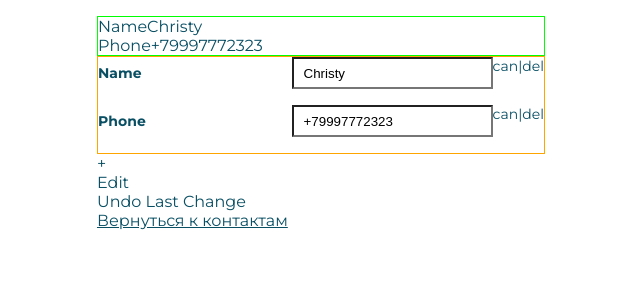
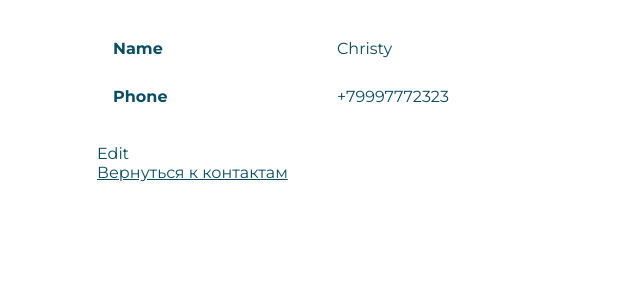
Before and after one commit to 0x9c40/tr-logic-test, a Vue app: page /#/contact/1 in a window 1280 px wide. Shown: the top 300 px of the page, without its empty margins (319-959 px from the left). Built offline with nearby package versions, Linux system fonts and the light colour scheme.

Commit message:
Add initial styling for Contact.

```diff
--- a/src/App.vue
+++ b/src/App.vue
@@ -19,10 +19,10 @@ export default {};
   padding: 0;
   margin: 0;
   box-sizing: border-box;
+  font-family: "Montserrat", sans-serif;
 }
 
 body {
-  font-family: "Montserrat", sans-serif;
   color: #094f64;
 }
 
--- a/src/components/AddContact.vue
+++ b/src/components/AddContact.vue
@@ -1,12 +1,17 @@
 <template>
-  <div class="add-contact">
-    <div class="add-contact__show-modal" @click="showModal">Add Contact</div>
+  <div class="add-contact" @click="showModal">
+    <div class="add-contact__label">Add Contact</div>
+
     <Modal :opened="isModalOpened" @close="closeModal">
-      <form class="add-contact-form">
+      <form class="add-contact-form" @click.stop>
         <FormGroup v-model="name" label="Name" name="contact-name" />
         <FormGroup v-model="phone" label="Number" name="phone-number" />
-        <div class="add-contact__save" @click="save({ name, phone })">Save</div>
-        <div class="add-contact__cancel" @click="closeModal">Cancel</div>
+        <div class="add-contact-buttons">
+          <div class="add-contact__save" @click="save({ name, phone })">
+            Save
+          </div>
+          <div class="add-contact__cancel" @click="closeModal">Cancel</div>
+        </div>
       </form>
     </Modal>
   </div>
@@ -52,5 +57,24 @@ export default {
 };
 </script>
 
-<style>
+<style lang="scss">
+.add-contact {
+  &__label {
+    padding: 8px 24px;
+    cursor: pointer;
+    border-radius: 4px;
+    box-shadow: 0px 2px 4px rgba(0, 0, 0, 0.36);
+    transition: background-color 0.1s;
+
+    &:hover {
+      background-color: #f5f5f5;
+    }
+  }
+}
+
+.add-contact-buttons {
+  display: flex;
+  justify-content: space-around;
+  margin-top: 32px;
+}
 </style>
--- a/src/components/ContactCard.vue
+++ b/src/components/ContactCard.vue
@@ -150,6 +150,7 @@ export default {
     border: 1px solid #444444;
     padding: 4px 16px;
     border-radius: 4px;
+    cursor: pointer;
 
     &:hover {
       background-color: #f5f5f5;
--- a/src/components/ContactEditForm.vue
+++ b/src/components/ContactEditForm.vue
@@ -8,10 +8,13 @@
       :value="field[1]"
       :index="index"
     />
+
+    <AddContactField />
   </form>
 </template>
 
 <script>
+import AddContactField from "../components/AddContactField.vue";
 import ContactEditFormGroup from "./ContactEditFormGroup.vue";
 
 export default {
@@ -19,6 +22,7 @@ export default {
 
   components: {
     ContactEditFormGroup,
+    AddContactField,
   },
 
   props: {
@@ -32,6 +36,6 @@ export default {
 
 <style lang="scss">
 .contact-edit-form {
-  border: 1px solid orange;
+  padding: 16px;
 }
 </style>
--- a/src/components/ContactEditFormGroup.vue
+++ b/src/components/ContactEditFormGroup.vue
@@ -12,11 +12,11 @@
       class="contact-edit-form-group__input"
       @blur="saveChanges"
     />
-
+    <!--
     <div class="cancel" @click="cancelChanges">can</div>
     <span>|</span>
 
-    <div class="delete" @click="openDeletionConfirm">del</div>
+    <div class="delete" @click="openDeletionConfirm">del</div> -->
 
     <Modal :opened="confirmDeletionOpened">
       <div class="confirm-deletion" @click="confirmFieldDeletion">
@@ -103,33 +103,27 @@ export default {
   display: flex;
   margin-bottom: 16px;
   height: 32px;
+  justify-content: space-between;
+  align-items: center;
   // color: $text-color-grey;
-  font-size: 14px;
 
   &__label {
-    width: 200px;
     display: flex;
     align-items: center;
     font-weight: bold;
   }
 
-  &__select {
-    padding: 0 10px;
-    border-radius: 0;
-  }
-
   &__input {
-    border-radius: 0;
-    // border: 1px solid $color-grey;
-    padding: 0 10px;
+    width: 200px;
+    height: 32px;
+    border: none;
+    border-bottom: 1px solid #777777;
+    font-size: 16px;
+    padding: 0px 8px;
     // color: $text-color-grey;
 
-    &--long {
-      width: 400px;
-    }
-
     &:focus {
-      // outline: 1px solid $color-blue;
+      outline: 1px solid green;
     }
   }
 }
--- a/src/components/ContactEditionInterface.vue
+++ b/src/components/ContactEditionInterface.vue
@@ -1,12 +1,11 @@
 <template>
   <div class="contact-edition-interface">
-    <div
-      v-if="isContactEditable"
-      class="contact-edition-interface__save"
-      @click="$emit('save')"
-    >
-      Save
-    </div>
+    <template v-if="isContactEditable">
+      <div class="contact-edition-interface__save" @click="$emit('save')">
+        Save
+      </div>
+      <div @click="undoLastChange">Undo Last Change</div>
+    </template>
 
     <div
       v-else-if="!isContactEditable"
@@ -15,8 +14,6 @@
     >
       Edit
     </div>
-
-    <div @click="undoLastChange">Undo Last Change</div>
   </div>
 </template>
 
@@ -38,5 +35,8 @@ export default {
 };
 </script>
 
-<style>
+<style lang="scss">
+.contact-edition-interface {
+  display: flex;
+}
 </style>
--- a/src/components/ContactField.vue
+++ b/src/components/ContactField.vue
@@ -1,7 +1,7 @@
 <template>
   <div class="contact-field">
-    <div class="contact-field__text">{{ name }}</div>
-    <div class="contact-field__text">{{ value }}</div>
+    <div class="contact-field__label">{{ name }}</div>
+    <div class="contact-field__value">{{ value }}</div>
   </div>
 </template>
 
@@ -31,5 +31,18 @@ export default {
 <style lang="scss">
 .contact-field {
   display: flex;
+  justify-content: space-between;
+  margin-bottom: 16px;
+  height: 32px;
+  align-items: center;
+
+  &__label {
+    font-weight: bold;
+  }
+
+  &__value {
+    width: 200px;
+    padding: 0px 8px;
+  }
 }
 </style>
--- a/src/components/ContactFields.vue
+++ b/src/components/ContactFields.vue
@@ -29,6 +29,6 @@ export default {
 
 <style lang="scss">
 .contact-fields {
-  border: 1px solid lime;
+  padding: 16px;
 }
 </style>
--- a/src/components/FormGroup.vue
+++ b/src/components/FormGroup.vue
@@ -42,27 +42,21 @@ export default {
 <style lang="scss">
 .form-group {
   display: flex;
+  flex-direction: column;
   margin-bottom: 16px;
-  height: 32px;
   // color: $text-color-grey;
   font-size: 14px;
 
   &__label {
-    width: 200px;
-    display: flex;
-    align-items: center;
     font-weight: bold;
-  }
-
-  &__select {
-    padding: 0 10px;
-    border-radius: 0;
+    margin-bottom: 8px;
   }
 
   &__input {
-    border-radius: 0;
-    // border: 1px solid $color-grey;
+    border-radius: 4px;
+    border: 1px solid #777777;
     padding: 0 10px;
+    height: 32px;
     // color: $text-color-grey;
 
     &--long {
--- a/src/components/Modal.vue
+++ b/src/components/Modal.vue
@@ -34,6 +34,7 @@ export default {
   height: 100vh;
   padding: 32px;
   background: rgba(0, 0, 0, 0.3);
+  cursor: auto;
 
   &__content {
     background: white;
--- a/src/views/Contact.vue
+++ b/src/views/Contact.vue
@@ -1,10 +1,8 @@
 <template>
   <div class="contact">
-    <ContactFields :fields="contactFields" />
+    <ContactFields v-show="!isEditable" :fields="contactFields" />
 
-    <ContactEditForm :fields="contactFields" />
-
-    <AddContactField />
+    <ContactEditForm v-show="isEditable" :fields="contactFields" />
 
     <ContactEditionInterface
       :is-contact-editable="isEditable"
@@ -20,7 +18,6 @@
 import { mapState, mapActions } from "vuex";
 import ContactFields from "../components/ContactFields.vue";
 import ContactEditForm from "../components/ContactEditForm.vue";
-import AddContactField from "../components/AddContactField.vue";
 import ContactEditionInterface from "../components/ContactEditionInterface.vue";
 
 export default {
@@ -29,7 +26,6 @@ export default {
   components: {
     ContactFields,
     ContactEditForm,
-    AddContactField,
     ContactEditionInterface,
   },
 
--- a/src/views/ContactsList.vue
+++ b/src/views/ContactsList.vue
@@ -58,6 +58,11 @@ export default {
 
 <style lang="scss">
 .contacts-list {
+  display: flex;
+  flex-direction: column;
+  width: 100%;
+  align-items: center;
+
   &__add {
     display: flex;
     justify-content: center;
@@ -65,6 +70,7 @@ export default {
 }
 
 .contacts-list-cards {
+  width: 100%;
   max-height: calc(100vh - 64px);
   overflow-y: auto;
   padding: 8px;
```
